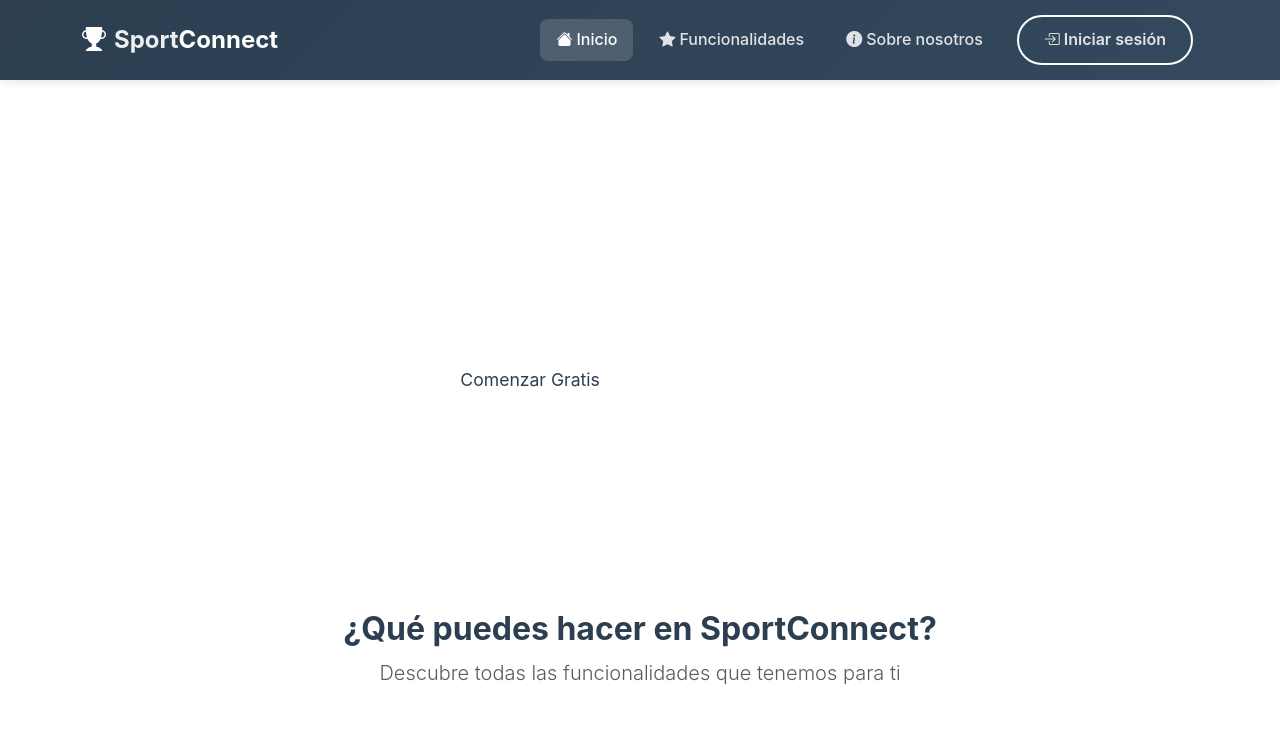
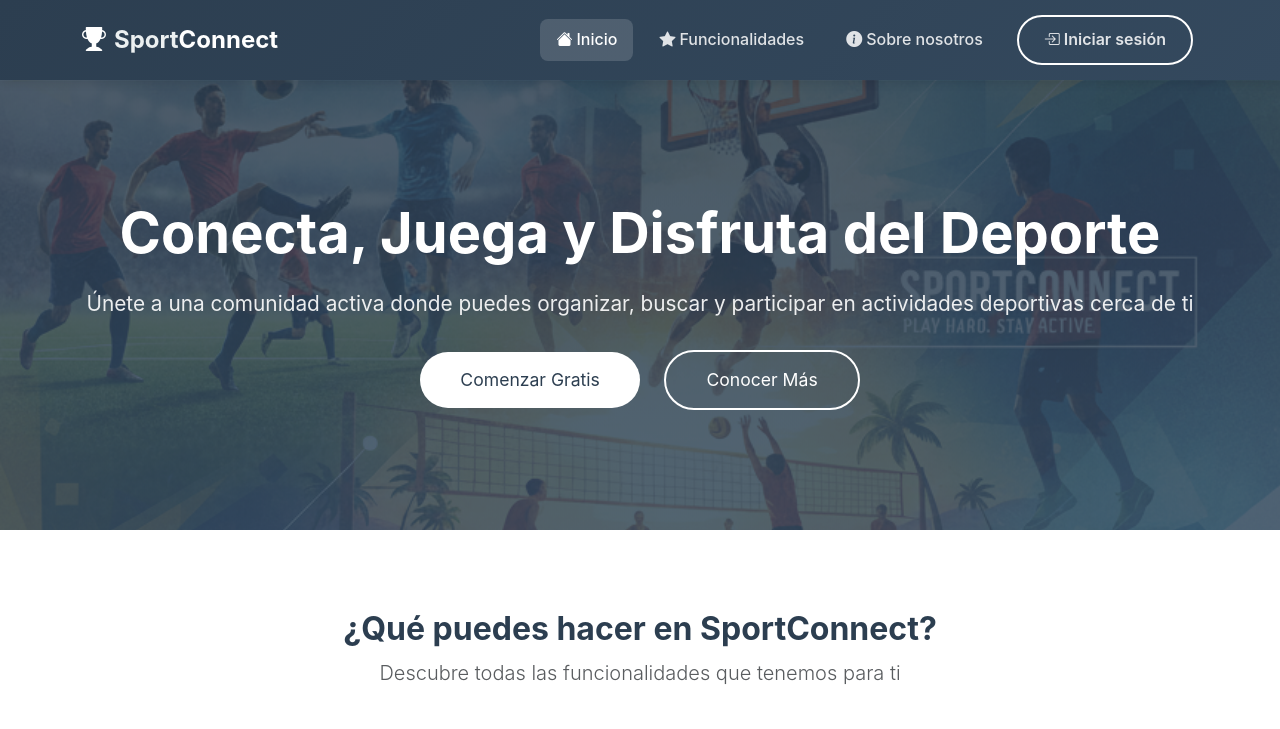
Before and after one commit to EdderZurita/MatchDeportivo2.0, a Django app: page / in a window 1280 px wide. Shown: the top 729 px of the page. Run offline with Django 5.2, Linux system fonts and the light colour scheme.

Commit message:
fix: restaurar imagen de fondo y estilos del hero en landing page
- Agregar background image con gradient overlay a .hero-modern
- Restaurar colores correctos del hero section
- Agregar comentarios descriptivos en landing.css
- Corregir regresión visual causada por extracción de CSS

```diff
--- a/MatchDeportivoAPP/static/css/landing.css
+++ b/MatchDeportivoAPP/static/css/landing.css
@@ -2,27 +2,48 @@
    LANDING PAGE STYLES - SportConnect
    ============================================ */
 
-/* Hero Section */
+/* ----------------
+   HERO SECTION
+   Sección principal con imagen de fondo
+   ---------------- */
+
 .hero-modern {
+  /* Imagen de fondo con overlay oscuro para legibilidad */
+  background: linear-gradient(rgba(44, 62, 80, 0.85), rgba(52, 73, 94, 0.85)),
+              url('/static/img/Prueba2.png');
+
+  /* Configuración de la imagen */
   background-size: cover;
   background-position: center;
   background-attachment: fixed;
+
+  /* Texto blanco para contraste */
   color: white;
+
+  /* Espaciado generoso */
   padding: 120px 0;
+
+  /* Centrar contenido */
   text-align: center;
 }
 
+/* Título principal del hero */
 .hero-modern h1 {
   font-size: 3.5rem;
   font-weight: 700;
   margin-bottom: 20px;
+
+  /* Animación de entrada */
   animation: fadeInUp 0.8s ease;
 }
 
+/* Párrafo descriptivo del hero */
 .hero-modern p {
   font-size: 1.3rem;
   margin-bottom: 30px;
   opacity: 0.9;
+
+  /* Animación de entrada con delay */
   animation: fadeInUp 1s ease;
 }
 
```
